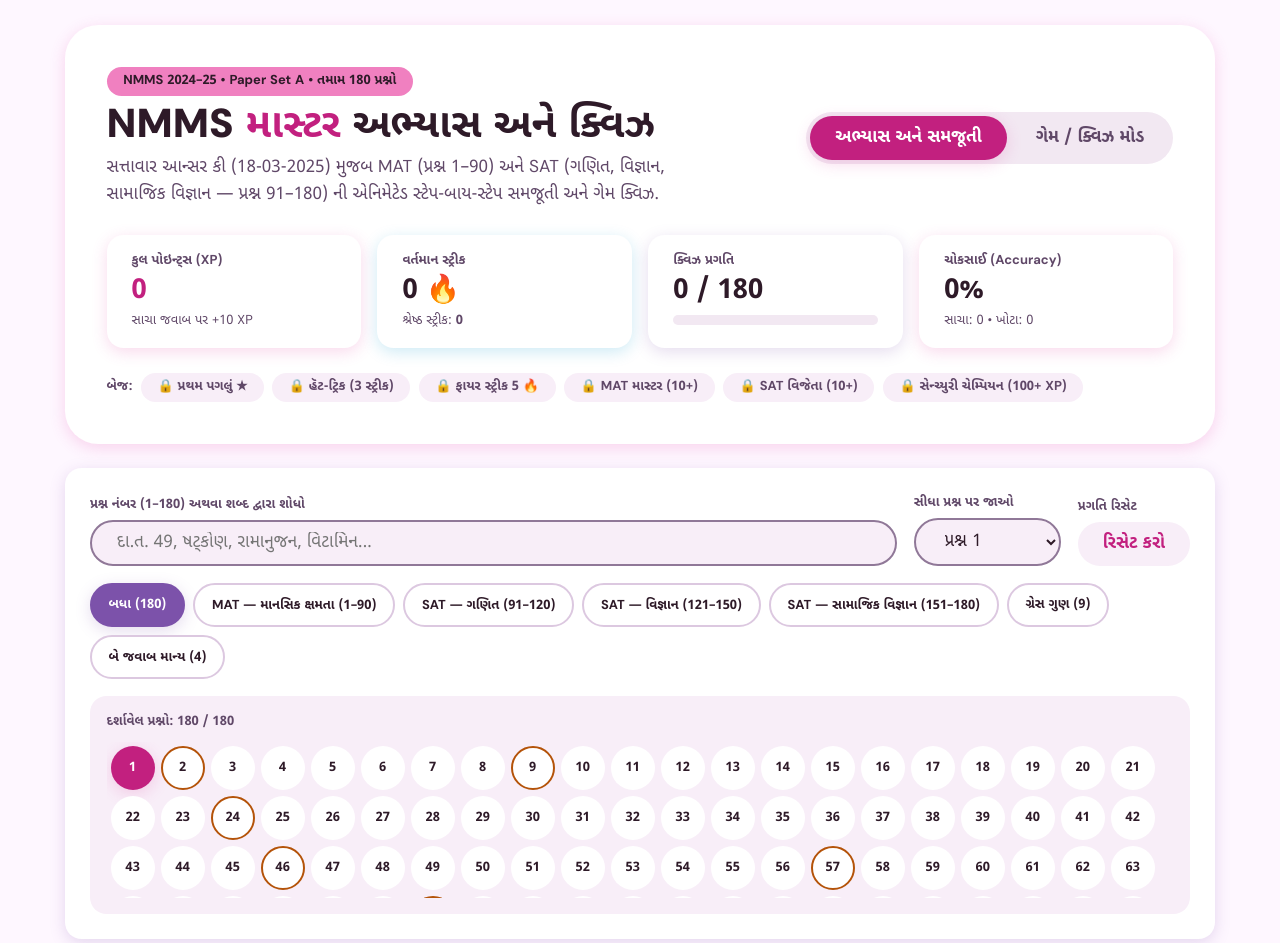
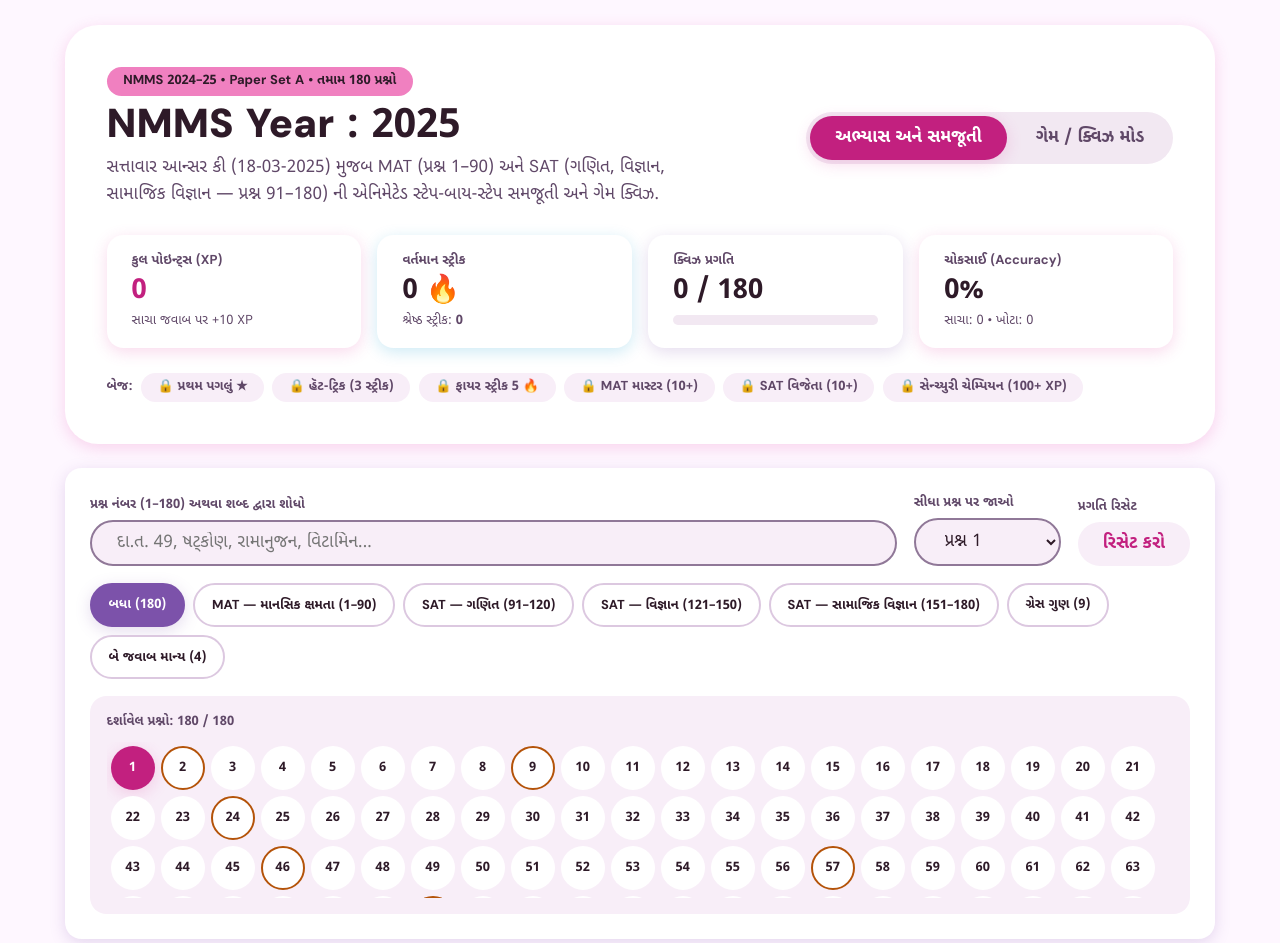
Before and after one commit to mukeshsundha45-svg/NMMS-PAPER, a plain HTML site: page nmms-2025.html in a window 1280 px wide. Shown: the top 943 px of the page. Drawn offline with Linux system fonts and the light colour scheme.

Commit message:
Update nmms-2025.html

```diff
--- a/nmms-2025.html
+++ b/nmms-2025.html
@@ -5,7 +5,7 @@
 <meta name="viewport" content="width=device-width, initial-scale=1.0">
 <meta name="artifact-type" content="tool">
 <meta name="design-style" content="sticker">
-<title>NMMS 2024–25 (Set A) — અભ્યાસ અને ક્વિઝ</title>
+<title>Competitive Exam Papers </title>
 <link href="https://fonts.googleapis.com/css2?family=DM+Sans:ital,opsz,wght@0,9..40,400..900;1,9..40,400..900&family=Noto+Sans+Gujarati:wght@400;500;600;700;800;900&display=swap" rel="stylesheet">
 <style>
 :root {
@@ -782,7 +782,7 @@ button, input, select, textarea { font-family: inherit; }
     <div class="hero-top">
       <div>
         <span class="brand-kicker">NMMS 2024–25 • Paper Set A • તમામ 180 પ્રશ્નો</span>
-        <h1 class="display">NMMS <em>માસ્ટર</em> અભ્યાસ અને ક્વિઝ</h1>
+        <h1 class="display"> NMMS Year : 2025 </h1>
         <p class="subtitle">સત્તાવાર આન્સર કી (18-03-2025) મુજબ MAT (પ્રશ્ન 1–90) અને SAT (ગણિત, વિજ્ઞાન, સામાજિક વિજ્ઞાન — પ્રશ્ન 91–180) ની એનિમેટેડ સ્ટેપ-બાય-સ્ટેપ સમજૂતી અને ગેમ ક્વિઝ.</p>
       </div>
       <div class="segmented" role="tablist" aria-label="મોડ પસંદ કરો">
```
